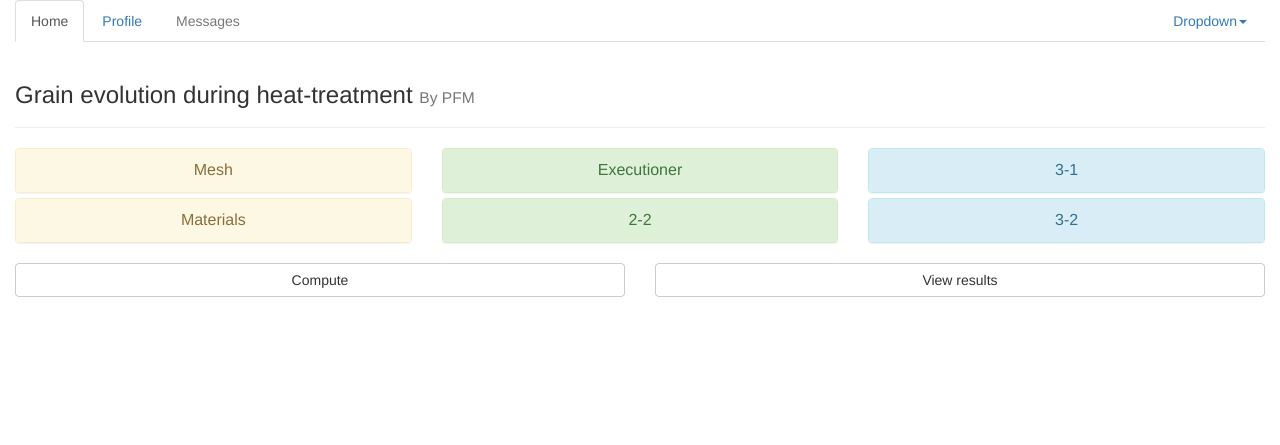
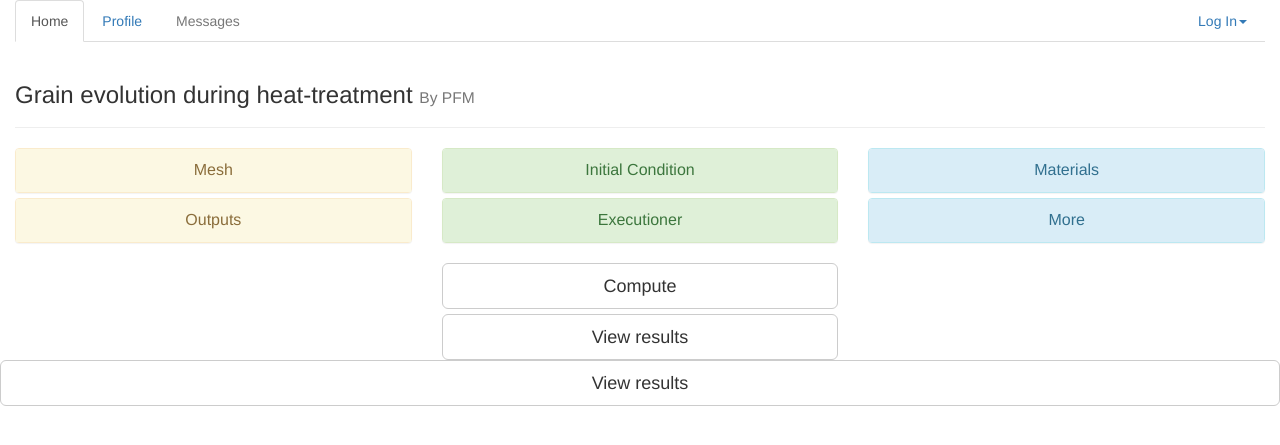
Before and after one commit to qixinbo/recrystal, a Django app: template grainGrowth/templates/grainGrowth/index.html in a window 1280 px wide. Shown: the top 445 px of the page. Run offline with Django 3.2, Linux system fonts and the light colour scheme; the template is opened without the code that fills it: values that come from a table or form of the project are taken from there, others are empty; some libraries are stand-ins or nearby versions.

Commit message:
model modified

```diff
--- a/grainGrowth/models.py
+++ b/grainGrowth/models.py
@@ -6,30 +6,49 @@ class Mesh(models.Model):
 	nx = models.IntegerField('No. of elements in x', default=10)
 	ny = models.IntegerField('No. of elements in y', default=10)
 	nz = models.IntegerField('No. of elements in z', default=0)
-	xmin = models.FloatField('minium x-coordinate', default=0)
-	ymin = models.FloatField('minium y-coordinate', default=0)
-	zmin = models.FloatField('minium z-coordinate', default=0)
-	xmax = models.FloatField('maximum x-coordinate', default=1000)
-	ymax = models.FloatField('maximum y-coordinate', default=1000)
-	zmax = models.FloatField('maximum z-coordinate', default=0)
+	xmin = models.FloatField('min x-coordinate', default=0)
+	ymin = models.FloatField('min y-coordinate', default=0)
+	zmin = models.FloatField('min z-coordinate', default=0)
+	xmax = models.FloatField('max x-coordinate', default=1000)
+	ymax = models.FloatField('max y-coordinate', default=1000)
+	zmax = models.FloatField('max z-coordinate', default=0)
+	uniform_refine = models.IntegerField('initial uniform refinement', default=2)
+
+class IC(models.Model):
+	op_num = models.IntegerField('number of order paramaters', default=10)
+	grain_num = models.IntegerField('number of grains', default=10)
+	var_name_base = models.CharField('base name of grains', default='gr', max_length=10)
+	T = models.FloatField('temperature', default=450)
 
 class Materials(models.Model):
-	name = models.CharField('Material Name', default='Cu', max_length=20)
 	GBmob0 = models.FloatField('mobility prefactor', default=2.5e-6)
 	GBenergy = models.FloatField('grain boundary energy', default=0.708)
 	Q = models.FloatField('activation energy', default=0.23)
-	T = models.FloatField('temperature', default=450)
 	wGB = models.FloatField('width of grain boundary', default=14)
 
 class Executioner(models.Model):
 	solve_type = models.CharField('solver type', default='PJFNK', max_length=20)
 	dt = models.FloatField('time step', default=5)
 	end_time = models.FloatField('end time', default=4000)
+	l_max_its = models.IntegerField('max number of linear iter', default=30)
+	l_tol = models.FloatField('relative tol for linear solver', default=1e-4)
+	nl_max_its = models.IntegerField('max no. of nonlinear iters', default=40)
+	nl_abs_tol = models.FloatField('absolute tol for nonlinear solver', default=1e-11)
+	nl_rel_tol = models.FloatField('relative tol for nonlinear solver', default=1e-8)
 
+class Outputs(models.Model):
+	isOutput = (('true', 'true'), ('false', 'false'))
+	exodus = models.CharField('exodus file is exported?', choices=isOutput, max_length=5, default='true')
+	csv = models.CharField('csv file is exported?', choices=isOutput, max_length=5)
 
 class MeshForm(ModelForm):
 	class Meta:
 		model = Mesh
+		fields = '__all__'
+
+class ICForm(ModelForm):
+	class Meta:
+		model = IC
 		fields = '__all__'
 
 class MaterialsForm(ModelForm):
@@ -41,3 +60,8 @@ class ExecutionerForm(ModelForm):
 	class Meta:
 		model = Executioner
 		fields = '__all__'
+
+class OutputsForm(ModelForm):
+	class Meta:
+		model = Outputs
+		fields = '__all__'
--- a/grainGrowth/templates/grainGrowth/index.html
+++ b/grainGrowth/templates/grainGrowth/index.html
@@ -10,6 +10,23 @@
 	<script src="https://cdn.bootcss.com/bootstrap/3.3.7/js/bootstrap.min.js"></script>
 
 	<title>Grain Growth Simulation</title>
+
+	<script>
+function httpGet(url)
+{
+        var xmlHttp = new XMLHttpRequest();
+        xmlHttp.open("GET", url, false); // false: wait respond
+        xmlHttp.send(null);
+        return xmlHttp.responseText;
+}
+function f()
+{
+        var url = "http://127.0.0.1/cgi-bin/test.sh?"
+           + document.getElementById('in').value;
+        document.getElementById('out').innerHTML = httpGet(url);
+}
+</script>
+
 </head>
 <body>
 
@@ -27,7 +44,7 @@
 					<a href="#">Messages</a>
 				</li>
 				<li class="dropdown pull-right">
-					 <a href="#" data-toggle="dropdown" class="dropdown-toggle">Dropdown<strong class="caret"></strong></a>
+					 <a href="#" data-toggle="dropdown" class="dropdown-toggle">Log In<strong class="caret"></strong></a>
 					<ul class="dropdown-menu">
 						<li>
 							<a href="#">Action</a>
@@ -77,7 +94,7 @@
 						</a>
 					</div>
 					<div id="panel-element-36746" class="panel-collapse collapse">
-							{# begin Mesh table#}
+						{# Mesh table begins#}
 						<table class="table table-hover table-condensed">
 							<tbody>
 								{% for field in mesh_form %}
@@ -88,19 +105,20 @@
 								{% endfor %}
 							</tbody>
 						</table>
+						{# Mesh table ends #}
 					</div>
 				</div>
 				<div class="panel panel-warning">
 					<div class="panel-heading">
 						<a class="panel-title collapsed" data-toggle="collapse" data-parent="#panel-653891" href="#panel-element-75462">
-							Materials
+							Outputs
 						</a>
 					</div>
 					<div id="panel-element-75462" class="panel-collapse collapse">
-						{# Materials table #}
+						{# outputs table begins#}
 						<table class="table table-hover table-condensed">
 							<tbody>
-								{% for field in materials_form %}
+								{% for field in outputs_form %}
 								<tr class="warning">
 								<td> {{ field.label }} </td>
 								<td> {{ field }} </td>
@@ -108,6 +126,7 @@
 								{% endfor %}
 							</tbody>
 						</table>
+						{# outputs table ends #}
 					</div>
 				</div>
 			</div>
@@ -119,11 +138,32 @@
 				<div class="panel panel-success">
 					<div class="panel-heading">
 						<a class="panel-title" data-toggle="collapse" data-parent="#panel-666666" href="#panel-element-23333">
+							Initial Condition
+						</a>
+					</div>
+					<div id="panel-element-23333" class="panel-collapse collapse">
+						{# ic table begins #}
+						<table class="table table-hover table-condensed">
+							<tbody>
+								{% for field in ic_form %}
+								<tr class="success">
+								<td> {{ field.label }} </td>
+								<td> {{ field }} </td>
+								</tr>
+								{% endfor %}
+							</tbody>
+						</table>
+						{# ic table ends #}
+					</div>
+				</div>
+				<div class="panel panel-success">
+					<div class="panel-heading">
+						<a class="panel-title collapsed" data-toggle="collapse" data-parent="#panel-666666" href="#panel-element-11111">
 							Executioner
 						</a>
 					</div>
-					<div id="panel-element-23333" class="panel-collapse collapse">
-						{# begin Executioner table#}
+					<div id="panel-element-11111" class="panel-collapse collapse">
+						{# executioner table begins#}
 						<table class="table table-hover table-condensed">
 							<tbody>
 								{% for field in executioner_form %}
@@ -134,26 +174,7 @@
 								{% endfor %}
 							</tbody>
 						</table>
-					</div>
-				</div>
-				<div class="panel panel-success">
-					<div class="panel-heading">
-						<a class="panel-title collapsed" data-toggle="collapse" data-parent="#panel-666666" href="#panel-element-11111">
-							2-2
-						</a>
-					</div>
-					<div id="panel-element-11111" class="panel-collapse collapse">
-						{# Materials table #}
-						<table class="table table-hover table-condensed">
-							<tbody>
-								{% for field in materials_form %}
-								<tr class="success">
-								<td> {{ field.label }} </td>
-								<td> {{ field }} </td>
-								</tr>
-								{% endfor %}
-							</tbody>
-						</table>
+						{# executioner table ends #}
 					</div>
 				</div>
 			</div>
@@ -165,31 +186,11 @@
 				<div class="panel panel-info">
 					<div class="panel-heading">
 						<a class="panel-title" data-toggle="collapse" data-parent="#panel-123456" href="#panel-element-34932">
-							3-1
+							Materials
 						</a>
 					</div>
 					<div id="panel-element-34932" class="panel-collapse collapse">
-						{# begin Executioner table#}
-						<table class="table table-hover table-condensed">
-							<tbody>
-								{% for field in executioner_form %}
-								<tr class="info">
-								<td> {{ field.label }} </td>
-								<td> {{ field }} </td>
-								</tr>
-								{% endfor %}
-							</tbody>
-						</table>
-					</div>
-				</div>
-				<div class="panel panel-info">
-					<div class="panel-heading">
-						<a class="panel-title collapsed" data-toggle="collapse" data-parent="#panel-123456" href="#panel-element-23123">
-							3-2
-						</a>
-					</div>
-					<div id="panel-element-23123" class="panel-collapse collapse">
-						{# Materials table #}
+						{# Materials table begins#}
 						<table class="table table-hover table-condensed">
 							<tbody>
 								{% for field in materials_form %}
@@ -200,6 +201,23 @@
 								{% endfor %}
 							</tbody>
 						</table>
+						{# Materials table ends #}
+					</div>
+				</div>
+				<div class="panel panel-info">
+					<div class="panel-heading">
+						<a class="panel-title collapsed" data-toggle="collapse" data-parent="#panel-123456" href="#panel-element-23123">
+							More
+						</a>
+					</div>
+					<div id="panel-element-23123" class="panel-collapse collapse">
+						{# More table begins#}
+						<table class="table table-hover table-condensed">
+							<tbody>
+								under construction
+							</tbody>
+						</table>
+						{# More table ends #}
 					</div>
 				</div>
 			</div>
@@ -210,24 +228,27 @@
 
 <div class="container-fluid">
 	<div class="row">
-		<div class="col-md-12">
-			<div class="row">
-				<div class="col-md-6">
-					<button type="submit" class="btn btn-block btn-large btn-default">
+		<div class="col-md-4">
+		</div>
+		<div class="col-md-4">
+			<button type="submit" class="btn btn-block btn-lg btn-default">
 				Compute
 			</button>
-				</div>
-				<div class="col-md-6">
-					<a href="http://127.0.0.1:8080" class="btn btn-block btn-default btn-large" target="view-results">
+
+			<a href="http://127.0.0.1:8080" class="btn btn-block btn-lg btn-default" target="view-results">
 				View results
 			</a>
 		</div>
-			</div>
+		<div class="col-md-4">
 		</div>
 	</div>
 </div>
 
 </form>
 
+			<a href="http://127.0.0.1/cgi-bin/test.sh?ls" class="btn btn-block btn-lg btn-default">
+				View results
+			</a>
+
 </body>
 </html>
--- a/recrystal/urls.py
+++ b/recrystal/urls.py
@@ -17,5 +17,5 @@ from django.contrib import admin
 
 urlpatterns = [
     url(r'^admin/', include(admin.site.urls)),
-    url(r'^gg/', include('grainGrowth.urls')),
+    url(r'^gg/$', include('grainGrowth.urls')),
 ]
```
Also changed, not shown: grainGrowth/admin.py (+9 -1 lines), grainGrowth/views.py (+33 -6 lines), grainGrowth/migrations/0008_auto_20180306_0306.py (added), grainGrowth/migrations/0009_auto_20180306_0532.py (added), grainGrowth/migrations/0010_auto_20180307_0313.py (added). Lines whose indentation alone changed are shown as unchanged.
